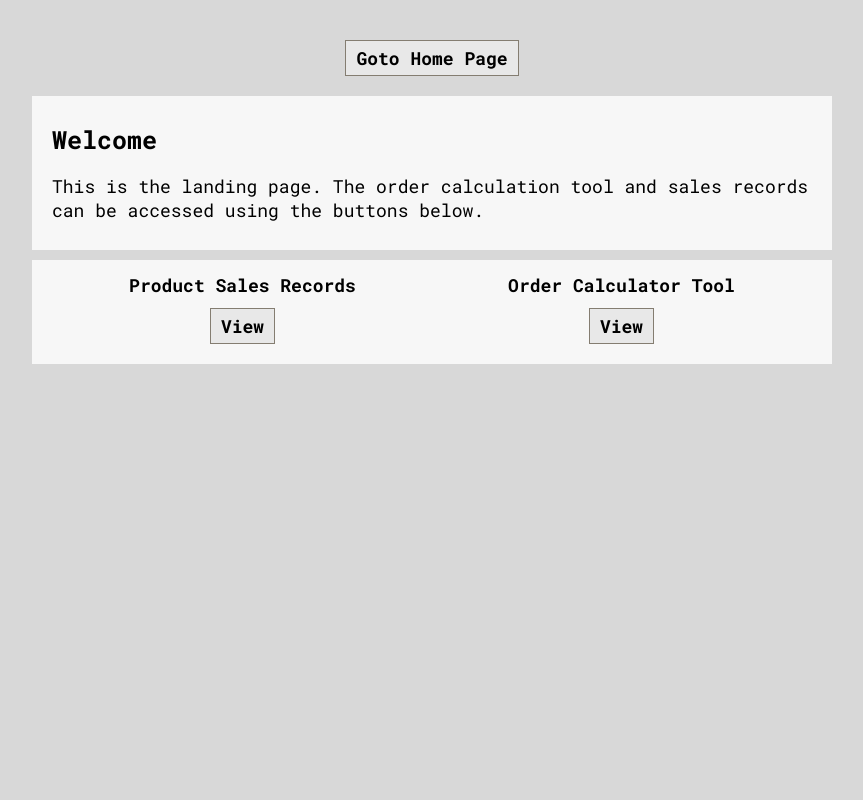
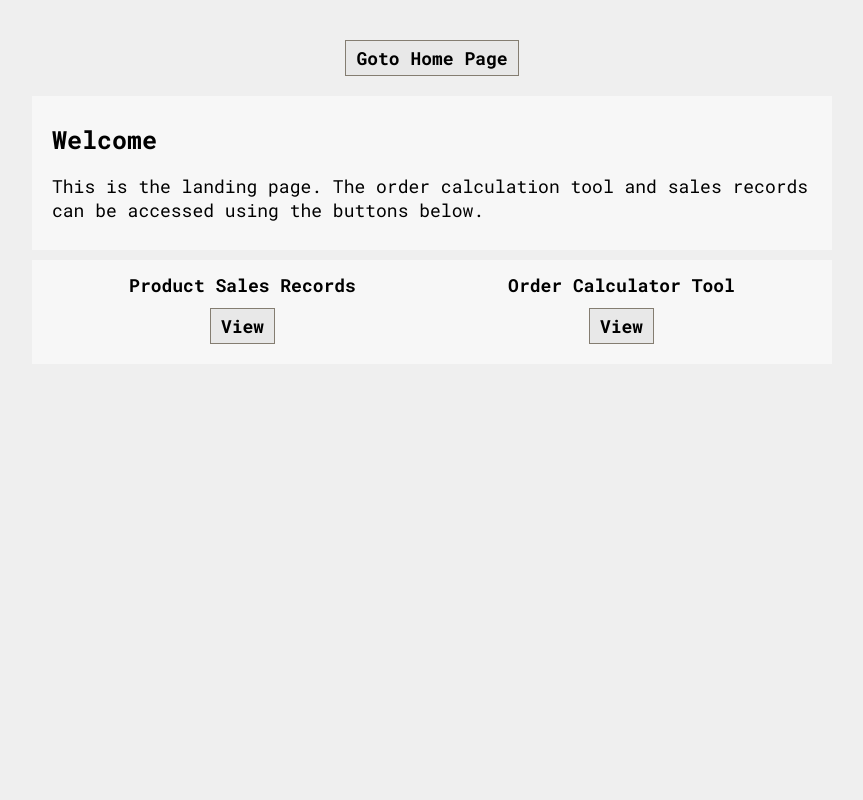
Before and after one commit to GreenBalaclavaMan/total-bingo, a PHP site: page /main.php in a window 1280 px wide. Shown: the whole page, without its empty margins (208-1071 px from the left). Run offline with PHP 8.4, Linux system fonts and the light colour scheme.

Commit message:
Update stylesheet.css

```diff
--- a/css/stylesheet.css
+++ b/css/stylesheet.css
@@ -1,7 +1,7 @@
 /*total-bingo css*/
 body {
 	background-size: 50%;
-	background-color: #d8d8d8;
+	background-color: #efefef;
 	font-size: 18px;
 	margin: 0;
 	padding: 0;
```
